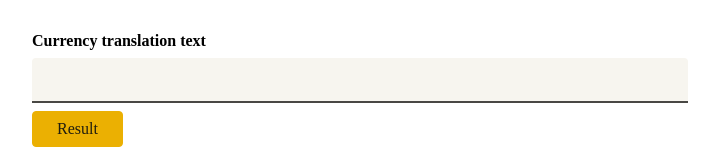
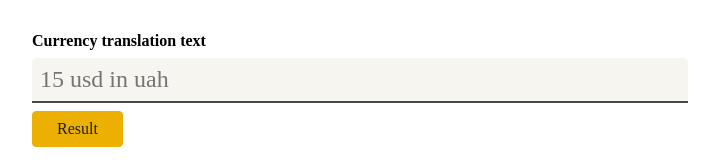
Before and after one commit to Yevgeniy-Dan/currency-converter-2, a React (Create React App) app: page / in a window 1280 px wide. Shown: the top 160 px of the page, without its empty margins (288-1007 px from the left). Built offline with nearby package versions, Linux system fonts and the light colour scheme.

Commit message:
style changing

```diff
--- a/src/components/Converter.module.css
+++ b/src/components/Converter.module.css
@@ -57,3 +57,7 @@
   font-weight: 400;
   font-size: 3rem;
 }
+
+.error {
+  color: #a52a2a;
+}
--- a/src/components/Converter.tsx
+++ b/src/components/Converter.tsx
@@ -37,12 +37,21 @@ const Converter: React.FC = () => {
     <div className={classes.form}>
       <form onSubmit={convertAmountHandler}>
         <label htmlFor="text">Currency translation text </label>
-        <input type="text" id="text" ref={converterTextInputRef} />
-        {inputError.status === "failed" && <label>{inputError.message}</label>}
+        <input
+          type="text"
+          id="text"
+          ref={converterTextInputRef}
+          placeholder="15 usd in uah"
+        />
+        {inputError.status === "failed" && (
+          <label className={classes.error}>{inputError.message}</label>
+        )}
         <button>Result</button>
       </form>
       <div className={classes.resultBox}>
-        {convertError.status === "failed" && <p>{convertError.message}</p>}
+        {convertError.status === "failed" && (
+          <p className={classes.error}>{convertError.message}</p>
+        )}
         <h2>{result}</h2>
       </div>
     </div>
--- a/src/store/converter-slice.ts
+++ b/src/store/converter-slice.ts
@@ -36,6 +36,11 @@ const converterSlice = createSlice({
   reducers: {
     validation(state, action: PayloadAction<{ input: string }>) {
       state.convertStatus = {
+        status: "",
+        message: "",
+      };
+
+      state.validationStatus = {
         status: "",
         message: "",
       };
--- a/src/store/currency-actions.ts
+++ b/src/store/currency-actions.ts
@@ -73,7 +73,9 @@ export const convert = () => {
         );
       } else {
         const result = (amount * convertibleCurrency) / baseCurrency;
-        dispatch(converterActions.convert({ result }));
+        dispatch(
+          converterActions.convert({ result: Number(result.toFixed(2)) })
+        );
       }
     } else {
       dispatch(
```
